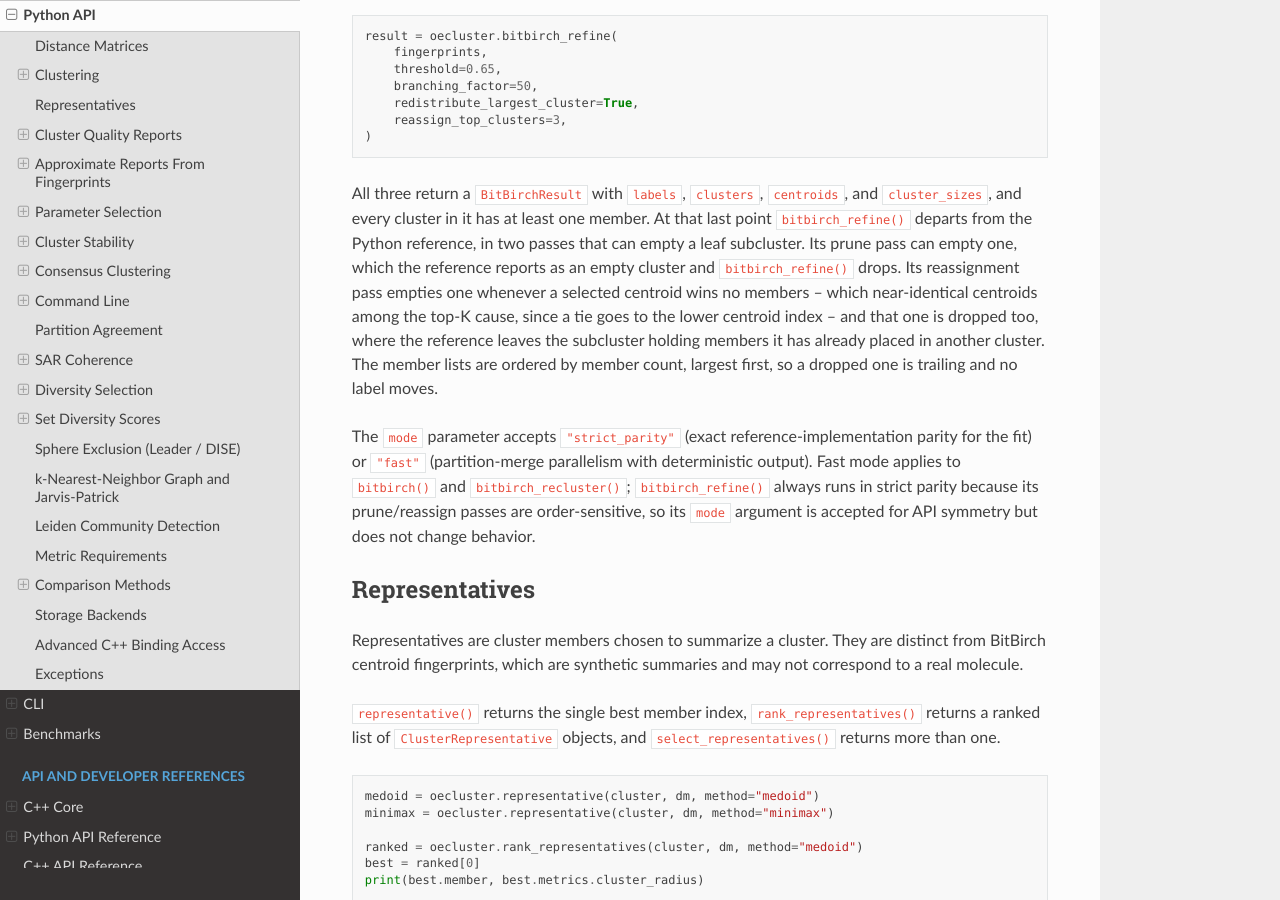
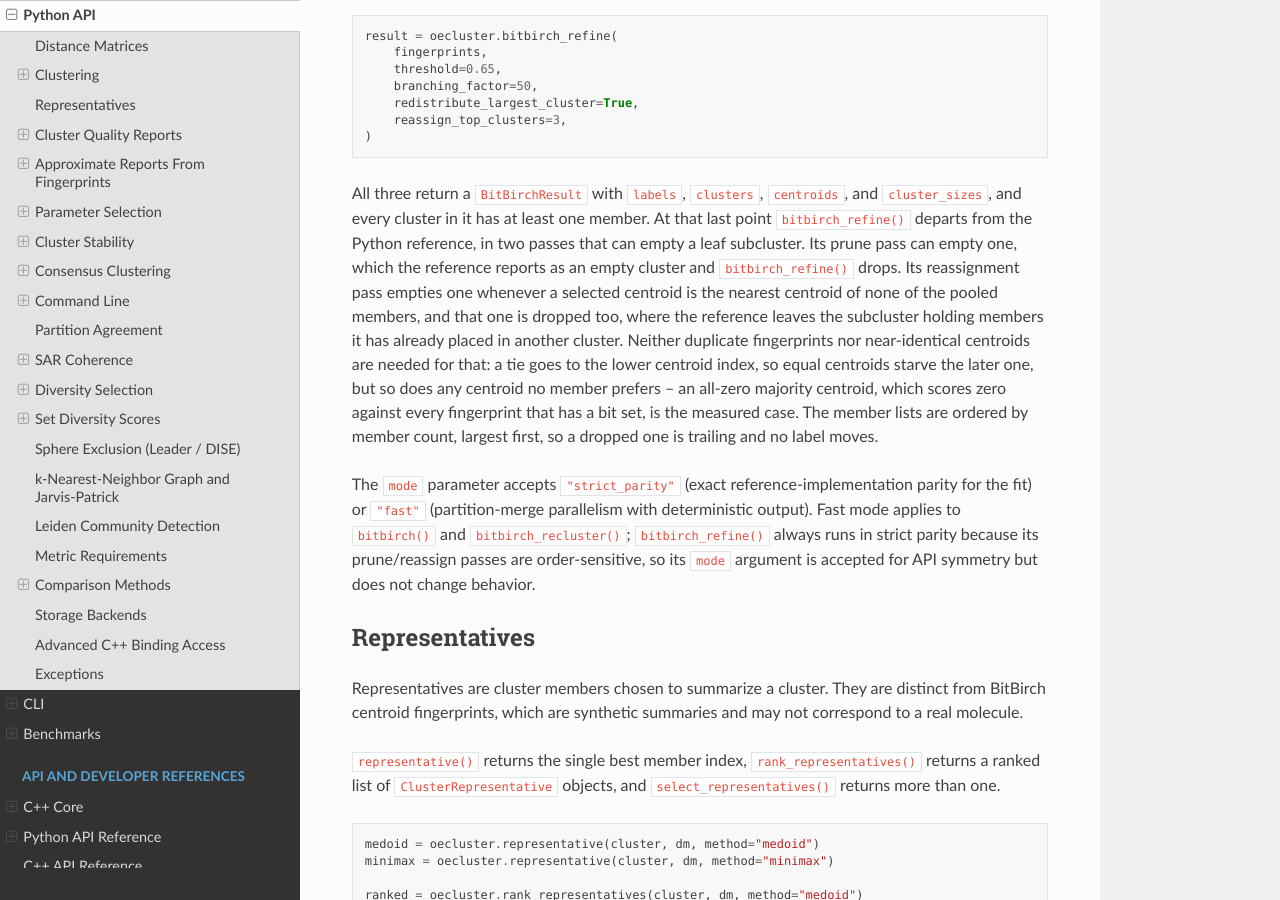
Before and after one commit to scott-arne/oecluster, a Sphinx documentation site: the page built from docs/python-api.md, in a window 1280 px wide and 900 px high, scrolled down 15519 px. Built offline with Sphinx 7.4.7 and the Read the Docs theme 3.1.0, drawn with Linux system fonts in a browser that asks for light colours; pages that are not in the unit, such as notebooks, are missing from menus; the version number is read from the project's files by our own code.

Commit message:
docs: state the starved-centroid trigger without the duplicate-input premise
The changelog, the reassignment comment and the Python API guide each said a
starved centroid needs near-identical centroids, which duplicate fingerprints
supply. It needs neither. A counterexample over 24 distinct 32-bit
fingerprints starves the all-zero majority centroid of a ten-member cluster,
with the greatest Tanimoto between any two selected centroids at 0.0909, and
it now ships as a second regression test.

The condition is the one the code tests: a selected centroid that is nearest
for none of the pooled members. Ties and duplicate inputs are a route to it,
not a prerequisite.

```diff
--- a/docs/python-api.md
+++ b/docs/python-api.md
@@ -783,10 +783,14 @@ All three return a `BitBirchResult` with `labels`, `clusters`, `centroids`, and
 point `bitbirch_refine()` departs from the Python reference, in two passes that
 can empty a leaf subcluster. Its prune pass can empty one, which the reference
 reports as an empty cluster and `bitbirch_refine()` drops. Its reassignment
-pass empties one whenever a selected centroid wins no members -- which
-near-identical centroids among the top-K cause, since a tie goes to the lower
-centroid index -- and that one is dropped too, where the reference leaves the
-subcluster holding members it has already placed in another cluster. The member
+pass empties one whenever a selected centroid is the nearest centroid of none
+of the pooled members, and that one is dropped too, where the reference leaves
+the subcluster holding members it has already placed in another cluster.
+Neither duplicate fingerprints nor near-identical centroids are needed for
+that: a tie goes to the lower centroid index, so equal centroids starve the
+later one, but so does any centroid no member prefers -- an all-zero majority
+centroid, which scores zero against every fingerprint that has a bit set, is
+the measured case. The member
 lists are ordered by member count, largest first, so a dropped one is trailing
 and no label moves.
 
```
Also changed, not shown: CHANGELOG.md (+29 -15 lines), 2 other files.
